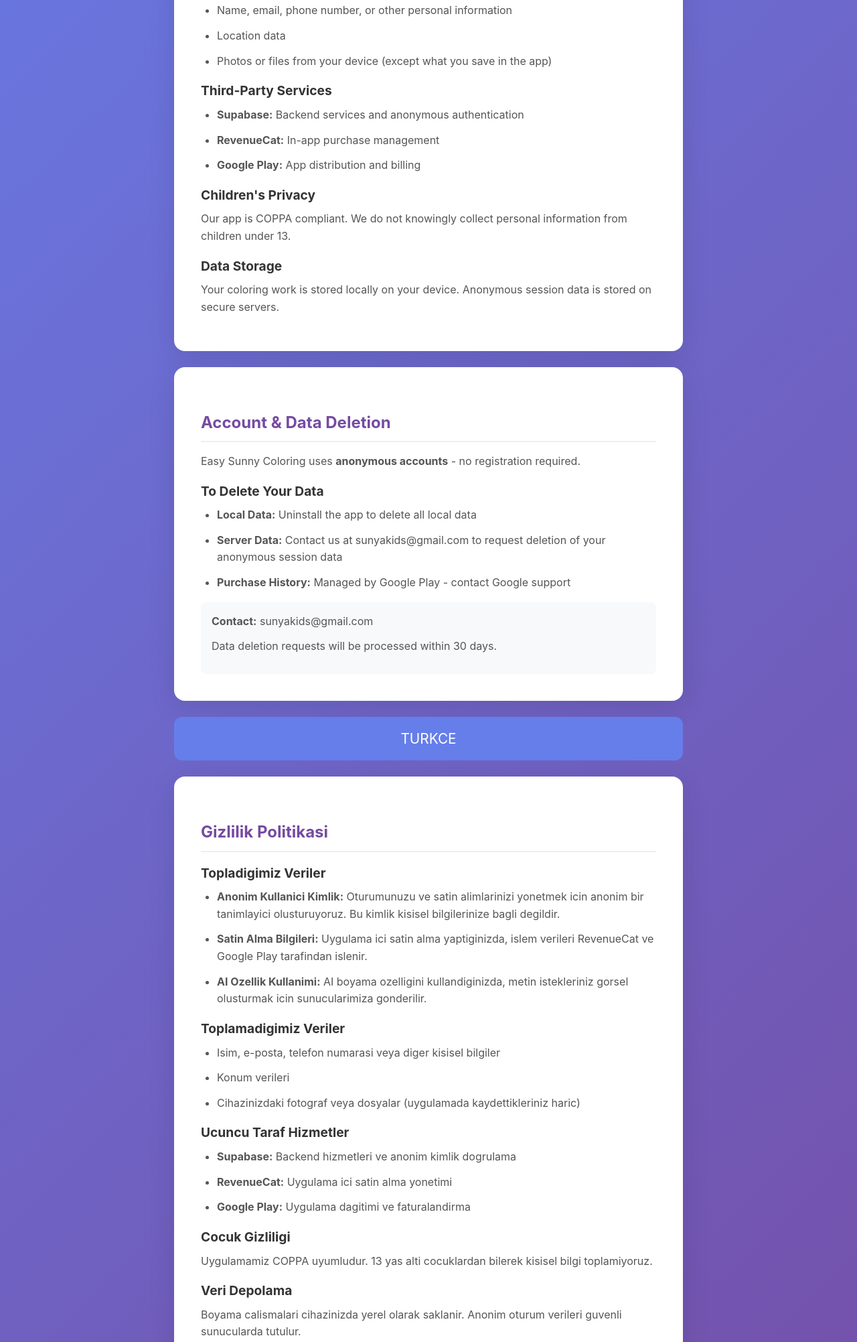
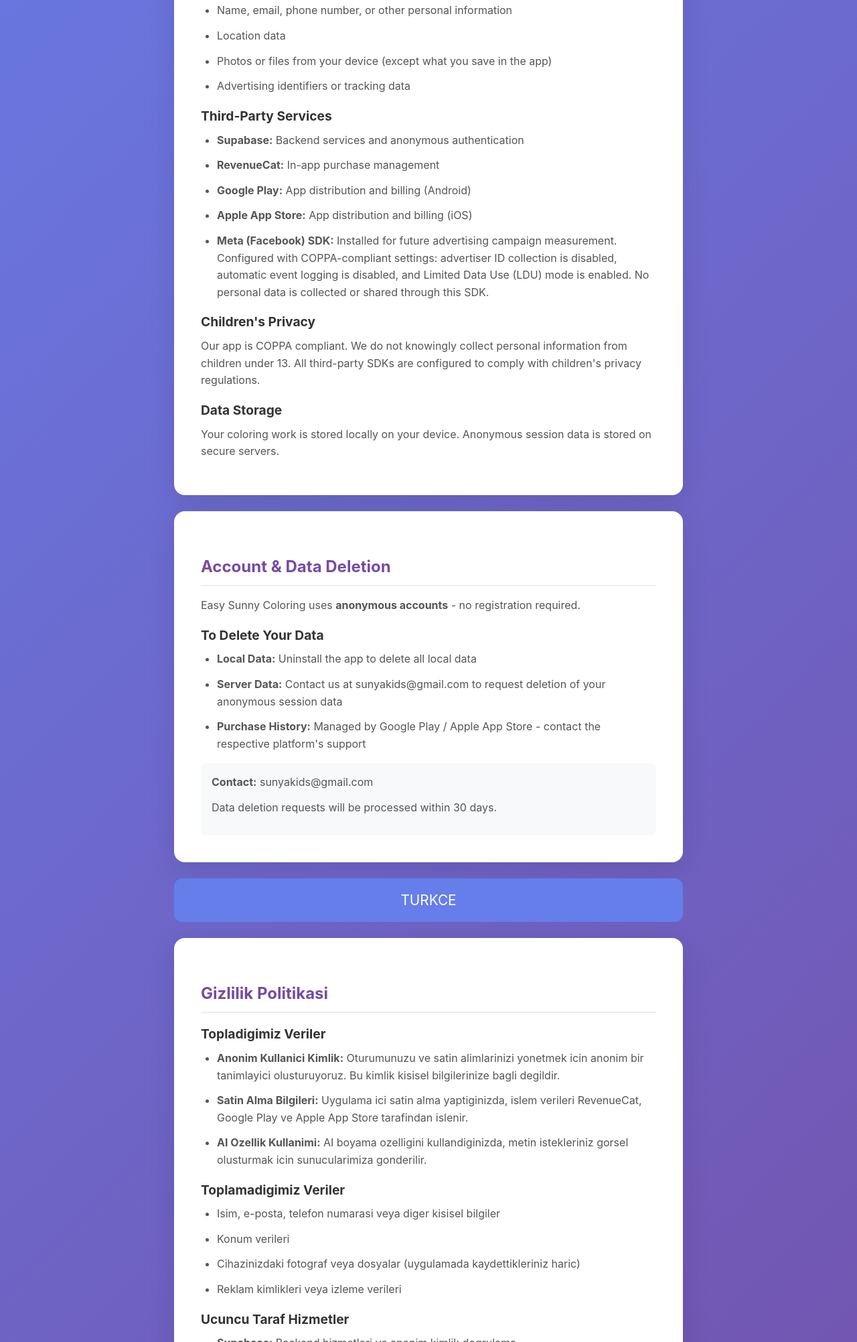
Before and after one commit to aifuturecanvas/boyauygulamasi, a plain HTML site: page index.html in a window 1280 px wide. Shown: the part 797-2800 px from the top of the page at 67% size. Drawn offline with Linux system fonts and the light colour scheme.

Commit message:
Update privacy policy and third-party service details

```diff
--- a/index.html
+++ b/index.html
@@ -32,16 +32,14 @@
                 <a href="#turkce">Turkce</a>
             </div>
         </div>
-
         <!-- ==================== ENGLISH SECTION ==================== -->
         <div class="section-title" id="english">ENGLISH</div>
-
         <div class="card">
             <h2>Privacy Policy</h2>
             <h3>Data We Collect</h3>
             <ul>
                 <li><strong>Anonymous User ID:</strong> We create an anonymous identifier to manage your session and purchases. This ID is not linked to your personal information.</li>
-                <li><strong>Purchase Information:</strong> When you make in-app purchases, transaction data is processed by RevenueCat and Google Play.</li>
+                <li><strong>Purchase Information:</strong> When you make in-app purchases, transaction data is processed by RevenueCat, Google Play, and Apple App Store.</li>
                 <li><strong>AI Feature Usage:</strong> If you use the AI coloring feature, your text prompts are sent to our servers to generate images.</li>
             </ul>
             <h3>Data We Do NOT Collect</h3>
@@ -49,19 +47,21 @@
                 <li>Name, email, phone number, or other personal information</li>
                 <li>Location data</li>
                 <li>Photos or files from your device (except what you save in the app)</li>
+                <li>Advertising identifiers or tracking data</li>
             </ul>
             <h3>Third-Party Services</h3>
             <ul>
                 <li><strong>Supabase:</strong> Backend services and anonymous authentication</li>
                 <li><strong>RevenueCat:</strong> In-app purchase management</li>
-                <li><strong>Google Play:</strong> App distribution and billing</li>
+                <li><strong>Google Play:</strong> App distribution and billing (Android)</li>
+                <li><strong>Apple App Store:</strong> App distribution and billing (iOS)</li>
+                <li><strong>Meta (Facebook) SDK:</strong> Installed for future advertising campaign measurement. Configured with COPPA-compliant settings: advertiser ID collection is disabled, automatic event logging is disabled, and Limited Data Use (LDU) mode is enabled. No personal data is collected or shared through this SDK.</li>
             </ul>
             <h3>Children's Privacy</h3>
-            <p>Our app is COPPA compliant. We do not knowingly collect personal information from children under 13.</p>
+            <p>Our app is COPPA compliant. We do not knowingly collect personal information from children under 13. All third-party SDKs are configured to comply with children's privacy regulations.</p>
             <h3>Data Storage</h3>
             <p>Your coloring work is stored locally on your device. Anonymous session data is stored on secure servers.</p>
         </div>
-
         <div class="card">
             <h2>Account & Data Deletion</h2>
             <p>Easy Sunny Coloring uses <strong>anonymous accounts</strong> - no registration required.</p>
@@ -69,23 +69,21 @@
             <ul>
                 <li><strong>Local Data:</strong> Uninstall the app to delete all local data</li>
                 <li><strong>Server Data:</strong> Contact us at sunyakids@gmail.com to request deletion of your anonymous session data</li>
-                <li><strong>Purchase History:</strong> Managed by Google Play - contact Google support</li>
+                <li><strong>Purchase History:</strong> Managed by Google Play / Apple App Store - contact the respective platform's support</li>
             </ul>
             <div class="contact">
                 <p><strong>Contact:</strong> sunyakids@gmail.com</p>
                 <p>Data deletion requests will be processed within 30 days.</p>
             </div>
         </div>
-
         <!-- ==================== TURKCE SECTION ==================== -->
         <div class="section-title" id="turkce">TURKCE</div>
-
         <div class="card">
             <h2>Gizlilik Politikasi</h2>
             <h3>Topladigimiz Veriler</h3>
             <ul>
                 <li><strong>Anonim Kullanici Kimlik:</strong> Oturumunuzu ve satin alimlarinizi yonetmek icin anonim bir tanimlayici olusturuyoruz. Bu kimlik kisisel bilgilerinize bagli degildir.</li>
-                <li><strong>Satin Alma Bilgileri:</strong> Uygulama ici satin alma yaptiginizda, islem verileri RevenueCat ve Google Play tarafindan islenir.</li>
+                <li><strong>Satin Alma Bilgileri:</strong> Uygulama ici satin alma yaptiginizda, islem verileri RevenueCat, Google Play ve Apple App Store tarafindan islenir.</li>
                 <li><strong>AI Ozellik Kullanimi:</strong> AI boyama ozelligini kullandiginizda, metin istekleriniz gorsel olusturmak icin sunucularimiza gonderilir.</li>
             </ul>
             <h3>Toplamadigimiz Veriler</h3>
@@ -93,19 +91,21 @@
                 <li>Isim, e-posta, telefon numarasi veya diger kisisel bilgiler</li>
                 <li>Konum verileri</li>
                 <li>Cihazinizdaki fotograf veya dosyalar (uygulamada kaydettikleriniz haric)</li>
+                <li>Reklam kimlikleri veya izleme verileri</li>
             </ul>
             <h3>Ucuncu Taraf Hizmetler</h3>
             <ul>
                 <li><strong>Supabase:</strong> Backend hizmetleri ve anonim kimlik dogrulama</li>
                 <li><strong>RevenueCat:</strong> Uygulama ici satin alma yonetimi</li>
-                <li><strong>Google Play:</strong> Uygulama dagitimi ve faturalandirma</li>
+                <li><strong>Google Play:</strong> Uygulama dagitimi ve faturalandirma (Android)</li>
+                <li><strong>Apple App Store:</strong> Uygulama dagitimi ve faturalandirma (iOS)</li>
+                <li><strong>Meta (Facebook) SDK:</strong> Gelecekteki reklam kampanyasi olcumu icin yuklenmistir. COPPA uyumlu ayarlarla yapilandirilmistir: reklam kimligi toplama devre disi, otomatik olay gunlugu devre disi ve Sinirli Veri Kullanimi (LDU) modu etkindir. Bu SDK araciligiyla hicbir kisisel veri toplanmaz veya paylasilmaz.</li>
             </ul>
             <h3>Cocuk Gizliligi</h3>
-            <p>Uygulamamiz COPPA uyumludur. 13 yas alti cocuklardan bilerek kisisel bilgi toplamiyoruz.</p>
+            <p>Uygulamamiz COPPA uyumludur. 13 yas alti cocuklardan bilerek kisisel bilgi toplamiyoruz. Tum ucuncu taraf SDK'lari cocuk gizliligi duzenlemelerine uygun sekilde yapilandirilmistir.</p>
             <h3>Veri Depolama</h3>
             <p>Boyama calismalari cihazinizda yerel olarak saklanir. Anonim oturum verileri guvenli sunucularda tutulur.</p>
         </div>
-
         <div class="card">
             <h2>Hesap ve Veri Silme</h2>
             <p>Easy Sunny Coloring <strong>anonim hesaplar</strong> kullanir - kayit gerekmez.</p>
@@ -113,15 +113,14 @@
             <ul>
                 <li><strong>Yerel Veriler:</strong> Uygulamayi kaldirarak tum yerel verileri silebilirsiniz</li>
                 <li><strong>Sunucu Verileri:</strong> Anonim oturum verilerinizin silinmesi icin sunyakids@gmail.com adresine basvurun</li>
-                <li><strong>Satin Alma Gecmisi:</strong> Google Play tarafindan yonetilir - Google destege basvurun</li>
+                <li><strong>Satin Alma Gecmisi:</strong> Google Play / Apple App Store tarafindan yonetilir - ilgili platformun destegine basvurun</li>
             </ul>
             <div class="contact">
                 <p><strong>Iletisim:</strong> sunyakids@gmail.com</p>
                 <p>Veri silme talepleri 30 gun icinde islenecektir.</p>
             </div>
         </div>
-
-        <p style="text-align:center; color:white; margin-top:20px; font-size:0.9em;">Last updated: December 2024 | Sunya Kids</p>
+        <p style="text-align:center; color:white; margin-top:20px; font-size:0.9em;">Last updated: March 2025 | Sunya Kids</p>
     </div>
 </body>
 </html>
```
